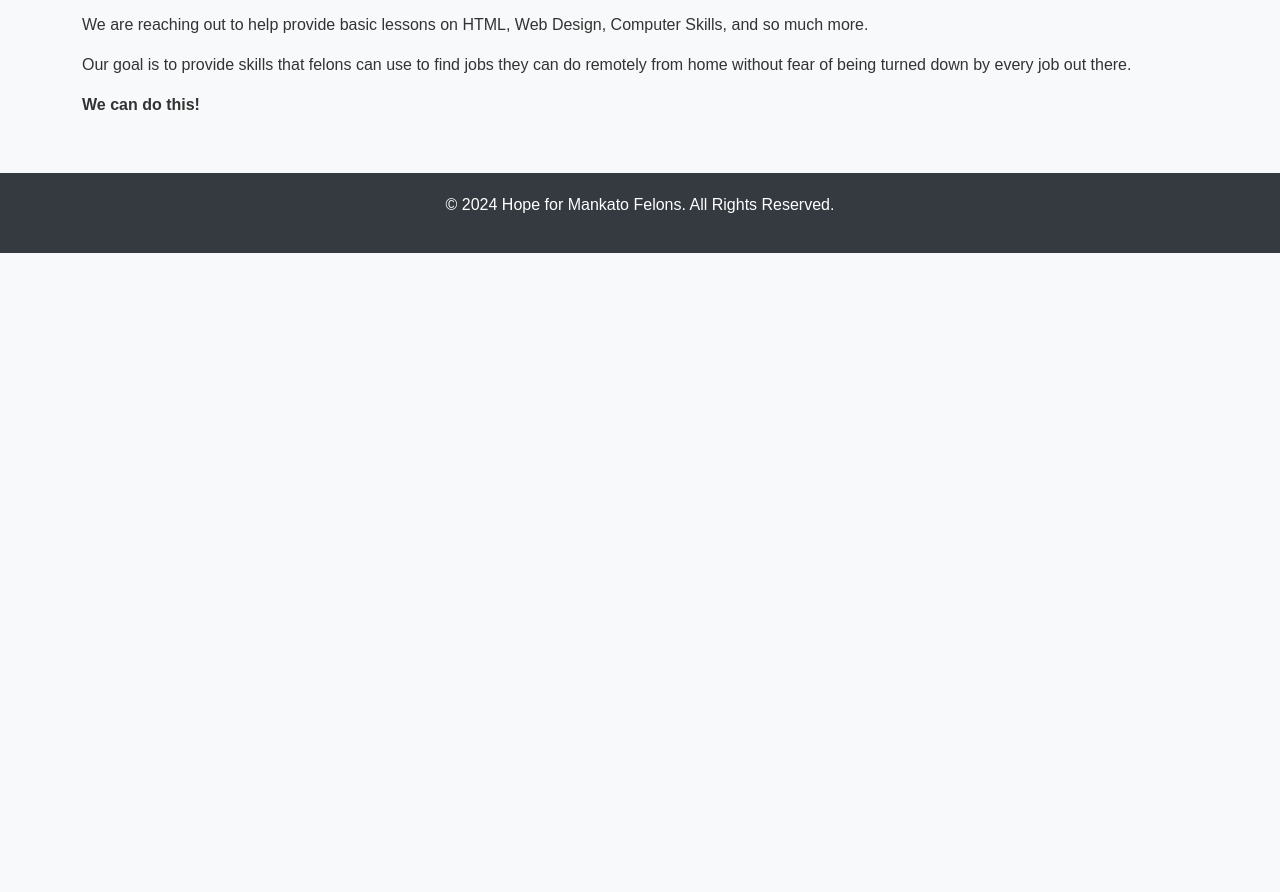
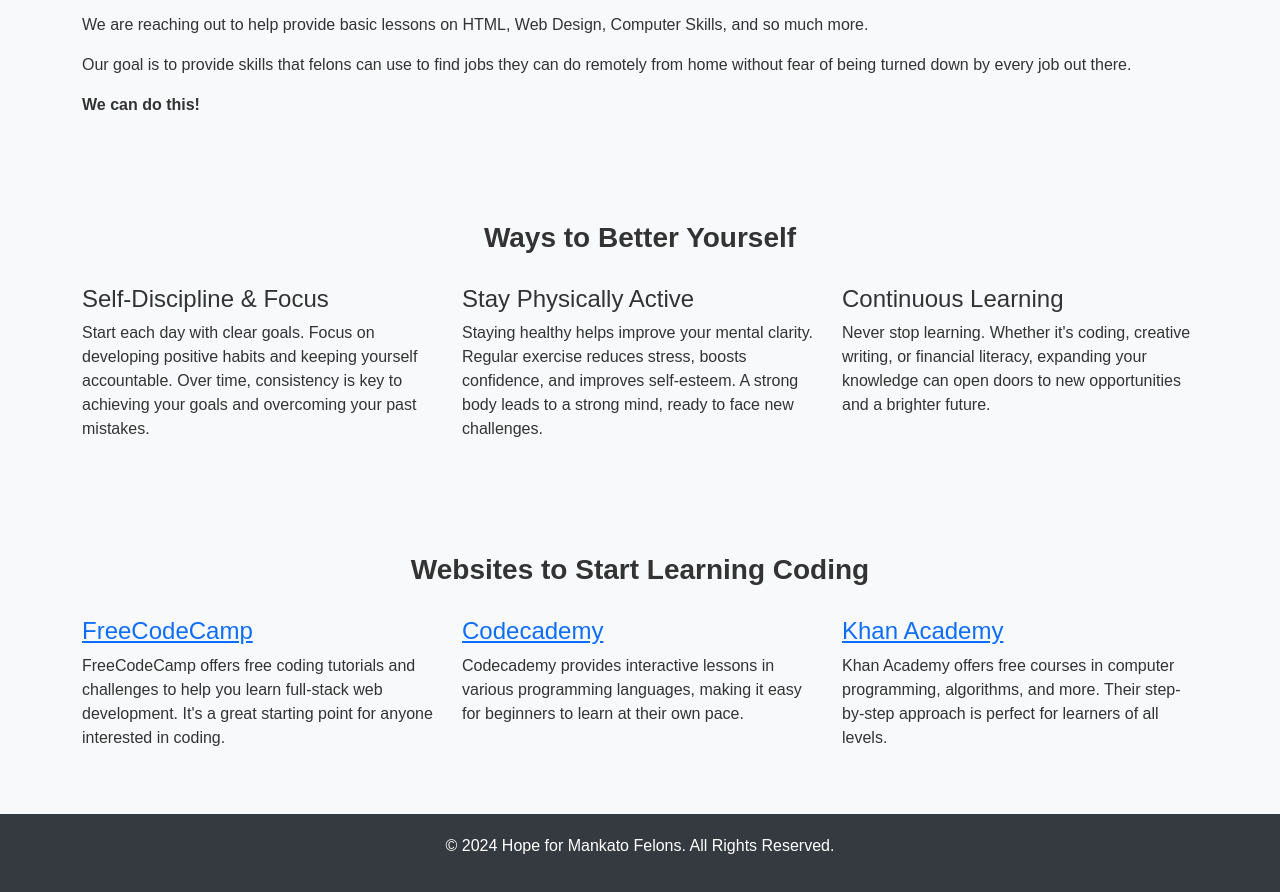
Before and after one commit to Hope-For-Mankato-Felons/Hope-For-Mankato-Felons.github.io, a plain HTML site: page index.html in a window 1280 px wide. Shown: the part 524-1416 px from the top of the page. Before the commit the page ends 800 px from the top, so only its background shows below. Drawn offline with nearby package versions, Linux system fonts and the light colour scheme.

Commit message:
Update index.html

```diff
--- a/index.html
+++ b/index.html
@@ -45,6 +45,10 @@
             padding: 20px 0;
             text-align: center;
         }
+        .resource-section h3 {
+            margin-bottom: 30px;
+            font-weight: bold;
+        }
     </style>
 </head>
 <body>
@@ -70,6 +74,46 @@
         </div>
     </section>
 
+    <section class="resource-section bg-light py-5">
+        <div class="container">
+            <h3 class="text-center">Ways to Better Yourself</h3>
+            <div class="row">
+                <div class="col-md-4">
+                    <h4>Self-Discipline & Focus</h4>
+                    <p>Start each day with clear goals. Focus on developing positive habits and keeping yourself accountable. Over time, consistency is key to achieving your goals and overcoming your past mistakes.</p>
+                </div>
+                <div class="col-md-4">
+                    <h4>Stay Physically Active</h4>
+                    <p>Staying healthy helps improve your mental clarity. Regular exercise reduces stress, boosts confidence, and improves self-esteem. A strong body leads to a strong mind, ready to face new challenges.</p>
+                </div>
+                <div class="col-md-4">
+                    <h4>Continuous Learning</h4>
+                    <p>Never stop learning. Whether it's coding, creative writing, or financial literacy, expanding your knowledge can open doors to new opportunities and a brighter future.</p>
+                </div>
+            </div>
+        </div>
+    </section>
+
+    <section class="resource-section py-5">
+        <div class="container">
+            <h3 class="text-center">Websites to Start Learning Coding</h3>
+            <div class="row">
+                <div class="col-md-4">
+                    <h4><a href="https://www.freecodecamp.org" target="_blank">FreeCodeCamp</a></h4>
+                    <p>FreeCodeCamp offers free coding tutorials and challenges to help you learn full-stack web development. It's a great starting point for anyone interested in coding.</p>
+                </div>
+                <div class="col-md-4">
+                    <h4><a href="https://www.codecademy.com" target="_blank">Codecademy</a></h4>
+                    <p>Codecademy provides interactive lessons in various programming languages, making it easy for beginners to learn at their own pace.</p>
+                </div>
+                <div class="col-md-4">
+                    <h4><a href="https://www.khanacademy.org/computing/computer-programming" target="_blank">Khan Academy</a></h4>
+                    <p>Khan Academy offers free courses in computer programming, algorithms, and more. Their step-by-step approach is perfect for learners of all levels.</p>
+                </div>
+            </div>
+        </div>
+    </section>
+
     <footer>
         <div class="container">
             <p>&copy; 2024 Hope for Mankato Felons. All Rights Reserved.</p>
@@ -78,3 +122,6 @@
 
 </body>
 </html>
+
+</body>
+</html>
```
